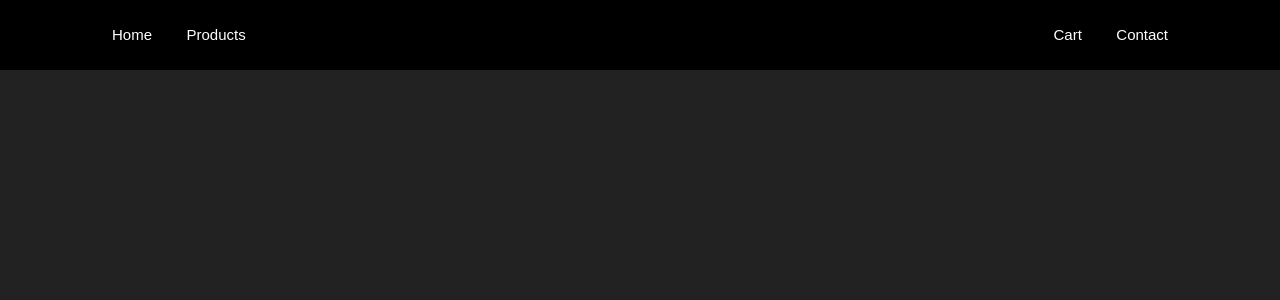
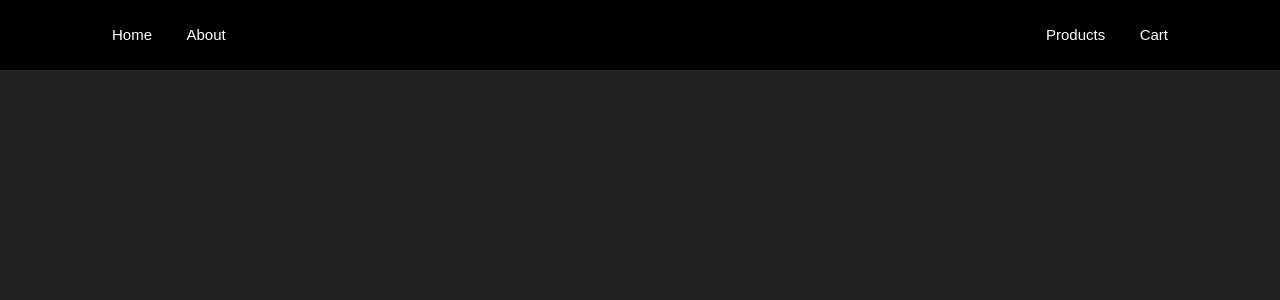
Before and after one commit to lm1298/VestStore, a Django app: page / in a window 1280 px wide. Shown: the top 300 px of the page. Run offline with Django 5.2, Linux system fonts and the light colour scheme; some libraries are stand-ins or nearby versions.

Commit message:
SCRUM-24 update url routing

```diff
--- a/vests/templates/home.html
+++ b/vests/templates/home.html
@@ -64,11 +64,11 @@
 
     <div>
         <a href="/" style="color:white; margin-left: 110px; font-size: 15px;">Home</a>
-        <a href="#" style="color:white; margin-left: 30px; font-size: 15px;">Products</a>
+        <a href="{% url 'about' %}" style="color:white; margin-left: 30px; font-size: 15px;">About</a>
     </div>
     <div>
-        <a href="#" style="color:white; margin-right: 30px; font-size: 15px;">Cart</a>
-        <a href="#" style="color:white; margin-right: 110px; font-size: 15px;">Contact</a>
+        <a href="{% url 'product' %}" style="color:white; margin-right: 30px; font-size: 15px;">Products</a>
+        <a href="#" style="color:white; margin-right: 110px; font-size: 15px;">Cart</a>
     </div>
 
 </header>
```
